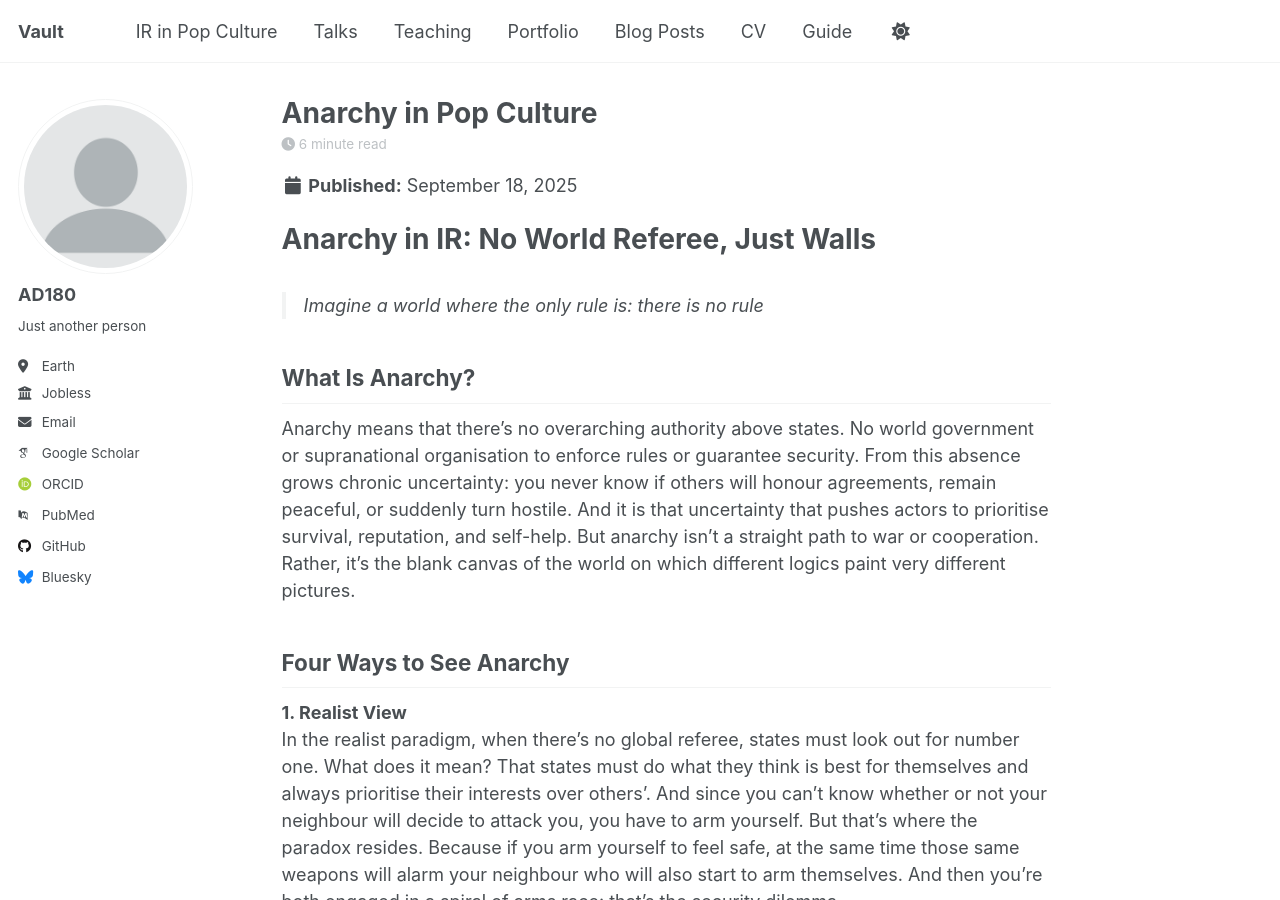
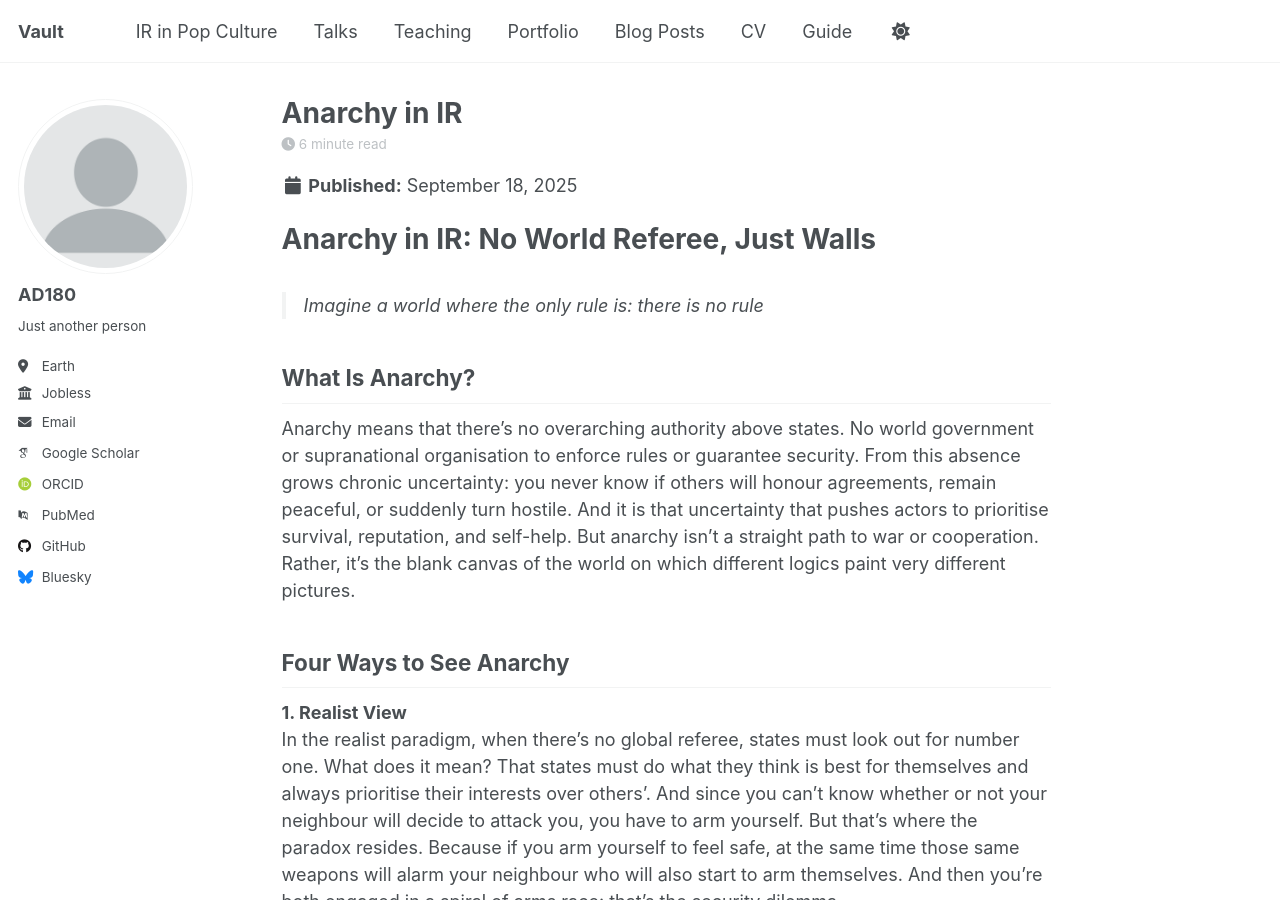
Before and after one commit to AD180-del/ad180-del.github.io, a Jekyll site: the page built from _posts/2025-09-18-anarchy.md, in a window 1280 px wide and 900 px high. Built offline with Jekyll 4.4.1, drawn with Linux system fonts in a browser that asks for light colours; some web fonts are replaced; a script that is not in the unit is left out.

Commit message:
Update 2025-09-18-anarchy.md

```diff
--- a/_posts/2025-09-18-anarchy.md
+++ b/_posts/2025-09-18-anarchy.md
@@ -1,5 +1,5 @@
 ---
-title: "Anarchy in Pop Culture"
+title: "Anarchy in IR"
 date: 2025-09-18
 categories: ["IR in Pop Culture"]
 ---
```
